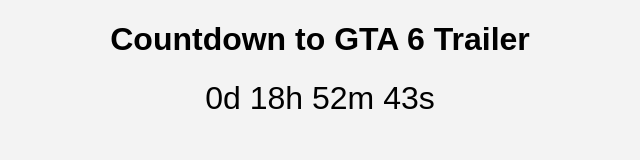
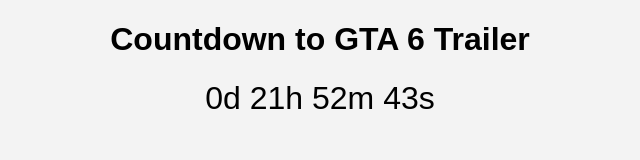
Before and after one commit to CoopTRUE/GTA6-COUNTDOWN, a plain HTML site: page index.html in a window 1280 px wide. Shown: the full height of the page, 320-960 px from the left. Drawn offline with Linux system fonts and the light colour scheme.

Commit message:
Corrected countdown date

```diff
--- a/index.html
+++ b/index.html
@@ -5,7 +5,7 @@
     <meta name="viewport" content="width=device-width, initial-scale=1.0" />
     <title>Gta 6 Countdown</title>
     <script>
-      const countDownDate = new Date("Dec 5, 2023 06:00:00 EST").getTime();
+      const countDownDate = new Date("Dec 5, 2023 09:00:00 EST").getTime();
       function updateCountdown() {
         const now = new Date().getTime();
         const distance = countDownDate - now;
```
